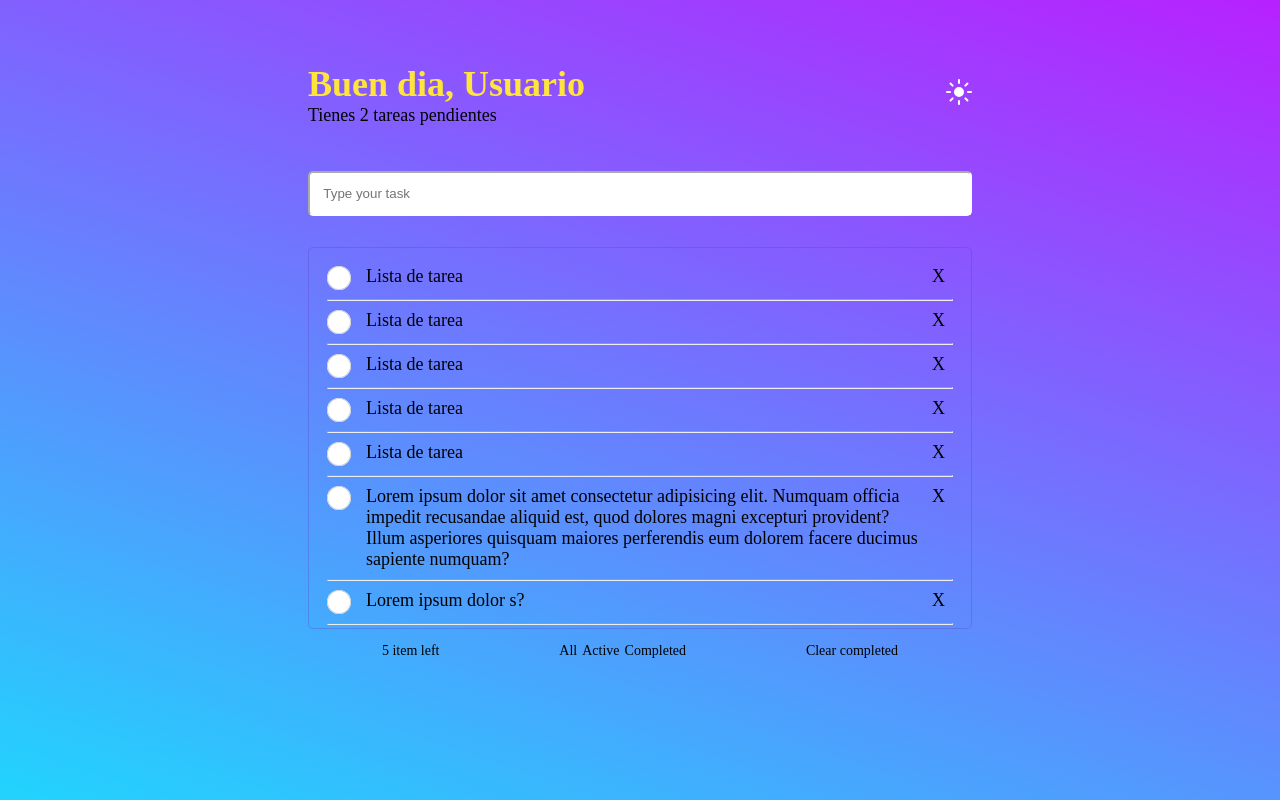
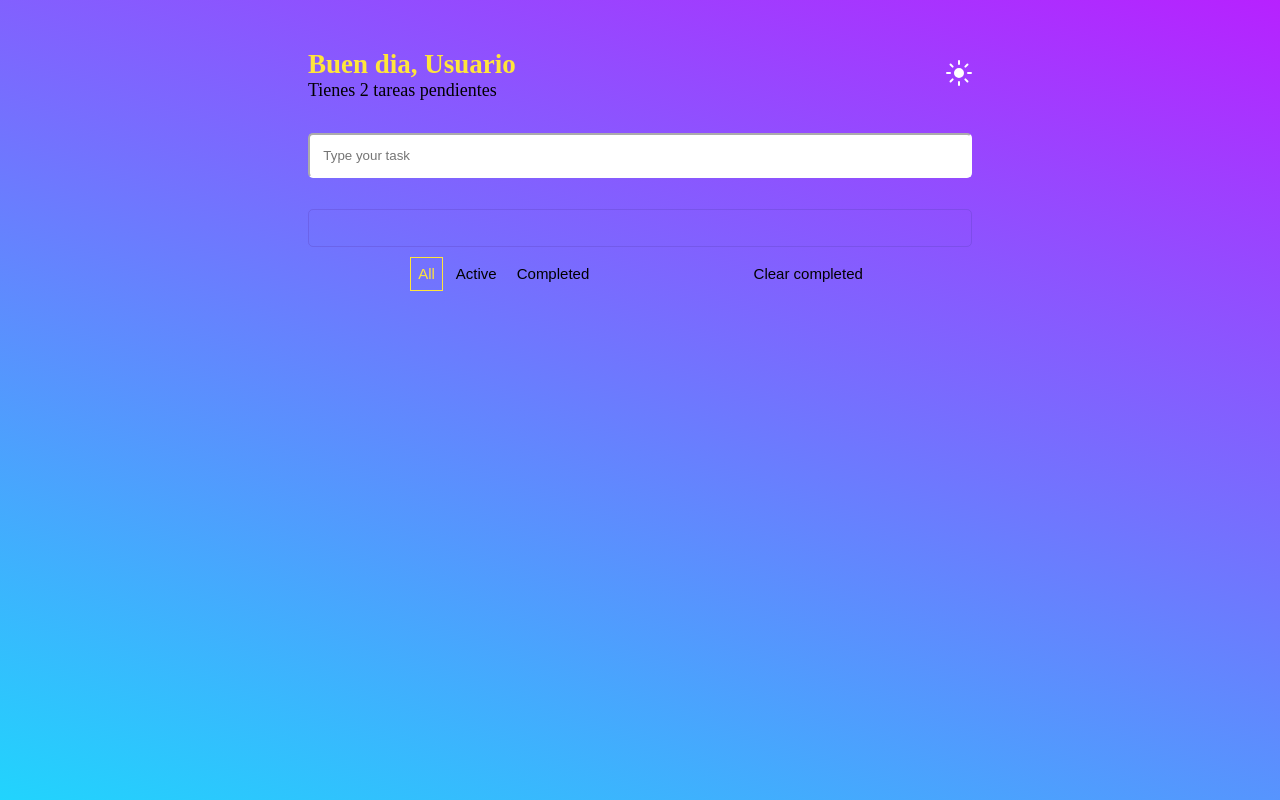
Before and after one commit to MAOD29/todo-list, a Vue app: page / in a window 1280 px wide. Built offline with nearby package versions, Linux system fonts and the light colour scheme.

Commit message:
create crud storage with pinia

```diff
--- a/package.json
+++ b/package.json
@@ -9,6 +9,7 @@
     "preview": "vite preview"
   },
   "dependencies": {
+    "pinia": "^2.0.33",
     "vue": "^3.2.45"
   },
   "devDependencies": {
--- a/src/App.vue
+++ b/src/App.vue
@@ -2,13 +2,12 @@
 import TheHeader from "./components/TheHeader.vue";
 import TheInput from "./components/TheInput.vue";
 import TheTaskList from "./components/TheTaskList.vue";
-import mainLayout from "./layout/main.vue";
 import Thebanner from "./components/Thebanner.vue";
 </script>
 
 <template>
-  <Thebanner />
   <div class="container">
+    <Thebanner />
     <main class="main">
       <TheHeader />
       <TheInput />
@@ -19,6 +18,7 @@ import Thebanner from "./components/Thebanner.vue";
 
 <style scoped>
 .container {
+  position: relative;
   display: flex;
   justify-content: center;
   width: 100%;
--- a/src/components/TheHeader.vue
+++ b/src/components/TheHeader.vue
@@ -25,13 +25,14 @@ const pendingTaks = "Tienes 2 tareas pendientes";
 
 <style scoped>
 .header {
-  height: 20%;
+  height: 15%;
   display: flex;
   justify-content: space-between;
   align-items: center;
   box-sizing: border-box;
 }
 .header-title-welcome {
+  font-size: 1.5em;
   color: #ffe53b;
   color: linear-gradient(147deg, #ffe53b 0%, #ff2525 74%);
 }
--- a/src/components/TheInput.vue
+++ b/src/components/TheInput.vue
@@ -10,8 +10,18 @@
 </template>
 
 <script setup>
+import { computed } from "vue";
+import { useTaskStore } from "../storage/index.js";
 const newTask = (e) => {
-  //Save value
+  const { createTask } = useTaskStore();
+  var random_boolean = Math.random() < 0.5;
+  const task = {
+    id: Date.now(),
+    description: e.target.value,
+    status: random_boolean,
+  };
+
+  createTask(task);
   e.target.value = "";
 };
 </script>
--- a/src/components/TheTaskList.vue
+++ b/src/components/TheTaskList.vue
@@ -1,265 +1,68 @@
 <template>
   <ul class="list">
+    <template v-for="task in useTaskStores.tasks" :key="task.id">
       <li class="list-item">
         <div class="list-item-name">
           <input
             class="task_list-item-check"
             type="checkbox"
-          name="task1"
-          id="task1"
+            :name="task.id"
+            :id="task.id"
           />
-        <span>Lista de tarea</span>
+          <span>{{ task.description }}</span>
         </div>
-      <span class="task_list-item-delete"> X</span>
+        <button
+          type="button"
+          @click="useTaskStores.deleteTask(task.id)"
+          class="task_list-item-delete"
+        >
+          X
+        </button>
       </li>
       <hr />
-    <li class="list-item">
-      <div class="list-item-name">
-        <input
-          class="task_list-item-check"
-          type="checkbox"
-          name="task1"
-          id="task1"
-        />
-        <span>Lista de tarea</span>
-      </div>
-      <span class="task_list-item-delete"> X</span>
-    </li>
-    <hr />
-    <li class="list-item">
-      <div class="list-item-name">
-        <input
-          class="task_list-item-check"
-          type="checkbox"
-          name="task1"
-          id="task1"
-        />
-        <span>Lista de tarea</span>
-      </div>
-      <span class="task_list-item-delete"> X</span>
-    </li>
-    <hr />
-    <li class="list-item">
-      <div class="list-item-name">
-        <input
-          class="task_list-item-check"
-          type="checkbox"
-          name="task1"
-          id="task1"
-        />
-        <span>Lista de tarea</span>
-      </div>
-      <span class="task_list-item-delete"> X</span>
-    </li>
-    <hr />
-    <li class="list-item">
-      <div class="list-item-name">
-        <input
-          class="task_list-item-check"
-          type="checkbox"
-          name="task1"
-          id="task1"
-        />
-        <span>Lista de tarea</span>
-      </div>
-      <span class="task_list-item-delete"> X</span>
-    </li>
-    <hr />
-    <li class="list-item">
-      <div class="list-item-name">
-        <input
-          class="task_list-item-check"
-          type="checkbox"
-          name="task1"
-          id="task1"
-        />
-        <span
-          >Lorem ipsum dolor sit amet consectetur adipisicing elit. Numquam
-          officia impedit recusandae aliquid est, quod dolores magni excepturi
-          provident? Illum asperiores quisquam maiores perferendis eum dolorem
-          facere ducimus sapiente numquam?</span
-        >
-      </div>
-      <span class="task_list-item-delete"> X</span>
-    </li>
-    <hr />
-
-    <li class="list-item">
-      <div class="list-item-name">
-        <input
-          class="task_list-item-check"
-          type="checkbox"
-          name="task1"
-          id="task1"
-        />
-        <span>Lorem ipsum dolor s?</span>
-      </div>
-      <span class="task_list-item-delete"> X</span>
-    </li>
-    <hr />
-    <li class="list-item">
-      <div class="list-item-name">
-        <input
-          class="task_list-item-check"
-          type="checkbox"
-          name="task1"
-          id="task1"
-        />
-        <span>Lorem ipsum dolor s?</span>
-      </div>
-      <span class="task_list-item-delete"> X</span>
-    </li>
-    <hr />
-    <li class="list-item">
-      <div class="list-item-name">
-        <input
-          class="task_list-item-check"
-          type="checkbox"
-          name="task1"
-          id="task1"
-        />
-        <span>Lorem ipsum dolor s?</span>
-      </div>
-      <span class="task_list-item-delete"> X</span>
-    </li>
-    <hr />
-    <li class="list-item">
-      <div class="list-item-name">
-        <input
-          class="task_list-item-check"
-          type="checkbox"
-          name="task1"
-          id="task1"
-        />
-        <span>Lorem ipsum dolor s?</span>
-      </div>
-      <span class="task_list-item-delete"> X</span>
-    </li>
-    <hr />
-    <li class="list-item">
-      <div class="list-item-name">
-        <input
-          class="task_list-item-check"
-          type="checkbox"
-          name="task1"
-          id="task1"
-        />
-        <span>Lorem ipsum dolor s?</span>
-      </div>
-      <span class="task_list-item-delete"> X</span>
-    </li>
-    <hr />
-    <li class="list-item">
-      <div class="list-item-name">
-        <input
-          class="task_list-item-check"
-          type="checkbox"
-          name="task1"
-          id="task1"
-        />
-        <span>Lorem ipsum dolor s?</span>
-      </div>
-      <span class="task_list-item-delete"> X</span>
-    </li>
-    <hr />
-    <li class="list-item">
-      <div class="list-item-name">
-        <input
-          class="task_list-item-check"
-          type="checkbox"
-          name="task1"
-          id="task1"
-        />
-        <span>Lorem ipsum dolor s?</span>
-      </div>
-      <span class="task_list-item-delete"> X</span>
-    </li>
-    <hr />
-    <li class="list-item">
-      <div class="list-item-name">
-        <input
-          class="task_list-item-check"
-          type="checkbox"
-          name="task1"
-          id="task1"
-        />
-        <span>Lorem ipsum dolor s?</span>
-      </div>
-      <span class="task_list-item-delete"> X</span>
-    </li>
-    <hr />
-    <li class="list-item">
-      <div class="list-item-name">
-        <input
-          class="task_list-item-check"
-          type="checkbox"
-          name="task1"
-          id="task1"
-        />
-        <span>Lorem ipsum dolor s?</span>
-      </div>
-      <span class="task_list-item-delete"> X</span>
-    </li>
-    <hr />
-    <li class="list-item">
-      <div class="list-item-name">
-        <input
-          class="task_list-item-check"
-          type="checkbox"
-          name="task1"
-          id="task1"
-        />
-        <span>Lorem ipsum dolor s?</span>
-      </div>
-      <span class="task_list-item-delete"> X</span>
-    </li>
-    <hr />
-    <li class="list-item">
-      <div class="list-item-name">
-        <input
-          class="task_list-item-check"
-          type="checkbox"
-          name="task1"
-          id="task1"
-        />
-        <span>Lorem ipsum dolor s?</span>
-      </div>
-      <span class="task_list-item-delete"> X</span>
-    </li>
-    <hr />
-    <li class="list-item">
-      <div class="list-item-name">
-        <input
-          class="task_list-item-check"
-          type="checkbox"
-          name="task1"
-          id="task1"
-        />
-        <span>Lorem ipsum dolor s?</span>
-      </div>
-      <span class="task_list-item-delete"> X</span>
-    </li>
-    <hr />
+    </template>
   </ul>
   <div class="footer">
-    <span>5 item left</span>
     <div class="footer-center">
-      <span>All</span>
-      <span>Active</span>
-      <span>Completed</span>
+      <button
+        @click="useTaskStores.getfilterTask('')"
+        type="button"
+        class="footer-button-active"
+      >
+        All
+      </button>
+      <button
+        @click="useTaskStores.getfilterTask(0)"
+        type="button"
+        class="footer-button"
+      >
+        Active
+      </button>
+      <button
+        @click="useTaskStores.getfilterTask(1)"
+        type="button"
+        class="footer-button"
+      >
+        Completed
+      </button>
     </div>
-    <span>Clear completed</span>
+    <button type="button" class="footer-button">Clear completed</button>
   </div>
 </template>
 
-<script setup></script>
+<script setup>
+import { useTaskStore } from "../storage/index.js";
+import { computed, watchEffect } from "vue";
+
+const useTaskStores = useTaskStore();
+</script>
 
 <style scoped>
 .list {
   box-sizing: border-box;
   overflow-y: auto;
   padding: 1em;
-  height: 50%;
+  max-height: 55%;
   border-radius: 5px;
   border: 1px solid rgb(92 67 186 / 31%);
 }
@@ -276,16 +79,31 @@
   margin-right: 8px;
 }
 .footer {
-  height: 20%;
+  height: 5%;
   box-sizing: border-box;
   display: flex;
   justify-content: space-around;
-  font-size: 14px;
-  padding: 1em;
+  align-items: center;
+  padding: 1.5em;
 }
 .footer-center {
   display: flex;
   gap: 5px;
+}
+.footer-button {
+  font-size: 15px;
+  box-sizing: border-box;
+  border: none;
+  background: none;
+  padding: 0.5em;
+}
+.footer-button-active {
+  font-size: 15px;
+  box-sizing: border-box;
+  padding: 0.5em;
+  background: inherit;
+  color: #ffe53b;
+  border: 1px solid;
 }
 hr {
   margin-block-start: 0.5em;
--- a/src/layout/main.vue
+++ /dev/null
@@ -1,5 +0,0 @@
-<template>
-  <div>
-    <slot></slot>
-  </div>
-</template>
--- a/src/main.js
+++ b/src/main.js
@@ -1,5 +1,11 @@
-import { createApp } from 'vue'
-import './style.css'
-import App from './App.vue'
+import { createApp } from "vue";
+import { createPinia } from "pinia";
 
-createApp(App).mount('#app')
+import "./style.css";
+import App from "./App.vue";
+
+const app = createApp(App);
+const pinia = createPinia();
+
+app.use(pinia);
+app.mount("#app");
--- /dev/null
+++ b/src/storage/index.js
@@ -0,0 +1,35 @@
+import { defineStore } from "pinia";
+import { reactive, readonly, computed, toRef, ref } from "vue";
+
+//Estatus-- 0-Pendiente,1-Completada
+
+export const useTaskStore = defineStore("taskStore", () => {
+  const tasks = ref([]);
+
+  if (localStorage.getItem("todo-task")) {
+    tasks.value = JSON.parse(localStorage.getItem("todo-task"));
+  }
+
+  function createTask(task) {
+    tasks.value.push(task);
+    localStorage.setItem("todo-task", JSON.stringify(tasks.value));
+  }
+  function deleteTask(id) {
+    tasks.value = tasks.value.filter((task) => task.id !== id);
+    localStorage.setItem("todo-task", JSON.stringify(tasks.value));
+  }
+
+  function getfilterTask(status = "") {
+    tasks.value = JSON.parse(localStorage.getItem("todo-task"));
+    if (status === "") {
+      return;
+    }
+    tasks.value = tasks.value.filter((task) => task.status == status);
+  }
+  return {
+    getfilterTask,
+    createTask,
+    deleteTask,
+    tasks,
+  };
+});
```
Also changed, not shown: 1 other file (tests, documents, lock files or other folders). Lines whose indentation alone changed are shown as unchanged.
